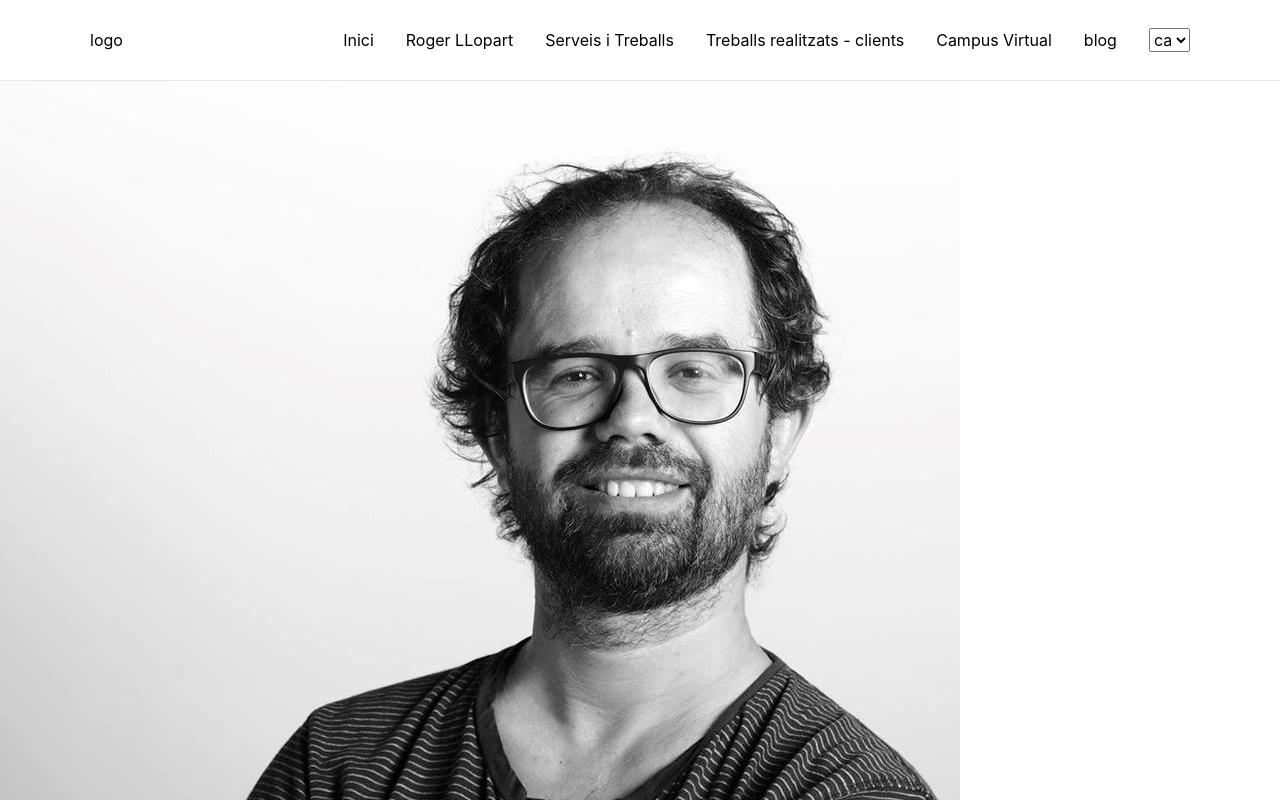
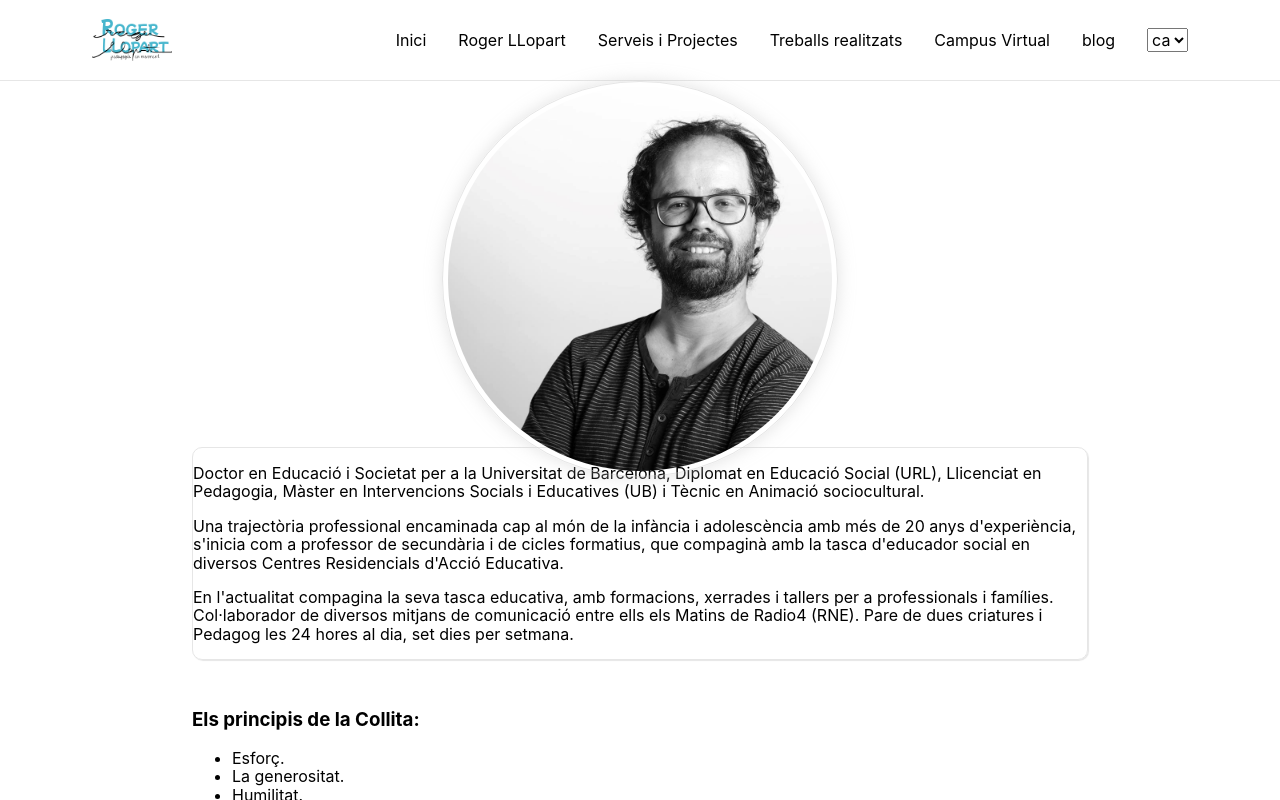
Before and after one commit to devlitus/web-roger, a React (Create React App) app: page /about in a window 1280 px wide. Shown: the top 800 px of the page. Built offline with nearby package versions, Linux system fonts and the light colour scheme; a web font is replaced by a local one.

Commit message:
refactor

```diff
--- a/src/components/Logo/Logo.js
+++ b/src/components/Logo/Logo.js
@@ -1,3 +1,9 @@
+import logo from "../../assets/logo/Recurso-228.png";
+import "./Logo.css";
 export const Logo = () => {
-  return <>logo</>;
+  return (
+    <>
+      <img className="logo" src={logo} alt="logo" />
+    </>
+  );
 };
--- a/src/pages/About/About.js
+++ b/src/pages/About/About.js
@@ -7,15 +7,10 @@ export const About = () => {
   // const { Effort, generosity, humility } = collitas;
   return (
     <>
-      <div className="about">
-        <img
-          className="about__container--avatar"
-          src={avatar}
-          alt="Roger Llopart"
-        />
-      </div>
-      <div className="about__container">
-        <div className="about__container--info">
+      <div className="wrapper">
+        <div className="content__about">
+          <img className="avatar__about" src={avatar} alt="Roger" />
+          <div className="text_about">
             <p>{descriptionP1}</p>
             <p>{descriptionP2}</p>
             <p>{descriptionP3}</p>
@@ -39,6 +34,7 @@ export const About = () => {
             <li>El canvi</li>
           </ul>
         </div>
+      </div>
     </>
   );
 };
--- a/src/tranlations/ca.json
+++ b/src/tranlations/ca.json
@@ -37,7 +37,7 @@
     }
   },
   "service": {
-    "pathUrl": "Serveis i Treballs",
+    "pathUrl": "Serveis i Projectes",
     "title": "La Formació Bonificada.",
     "talks": {
       "section": {
@@ -86,7 +86,7 @@
     "pathUrl": "Contacte"
   },
   "job": {
-    "pathUrl": "Treballs realitzats - clients"
+    "pathUrl": "Treballs realitzats"
   },
   "novelties": {
     "pathUrl": "Novetats"
```
Lines whose indentation alone changed are shown as unchanged.
